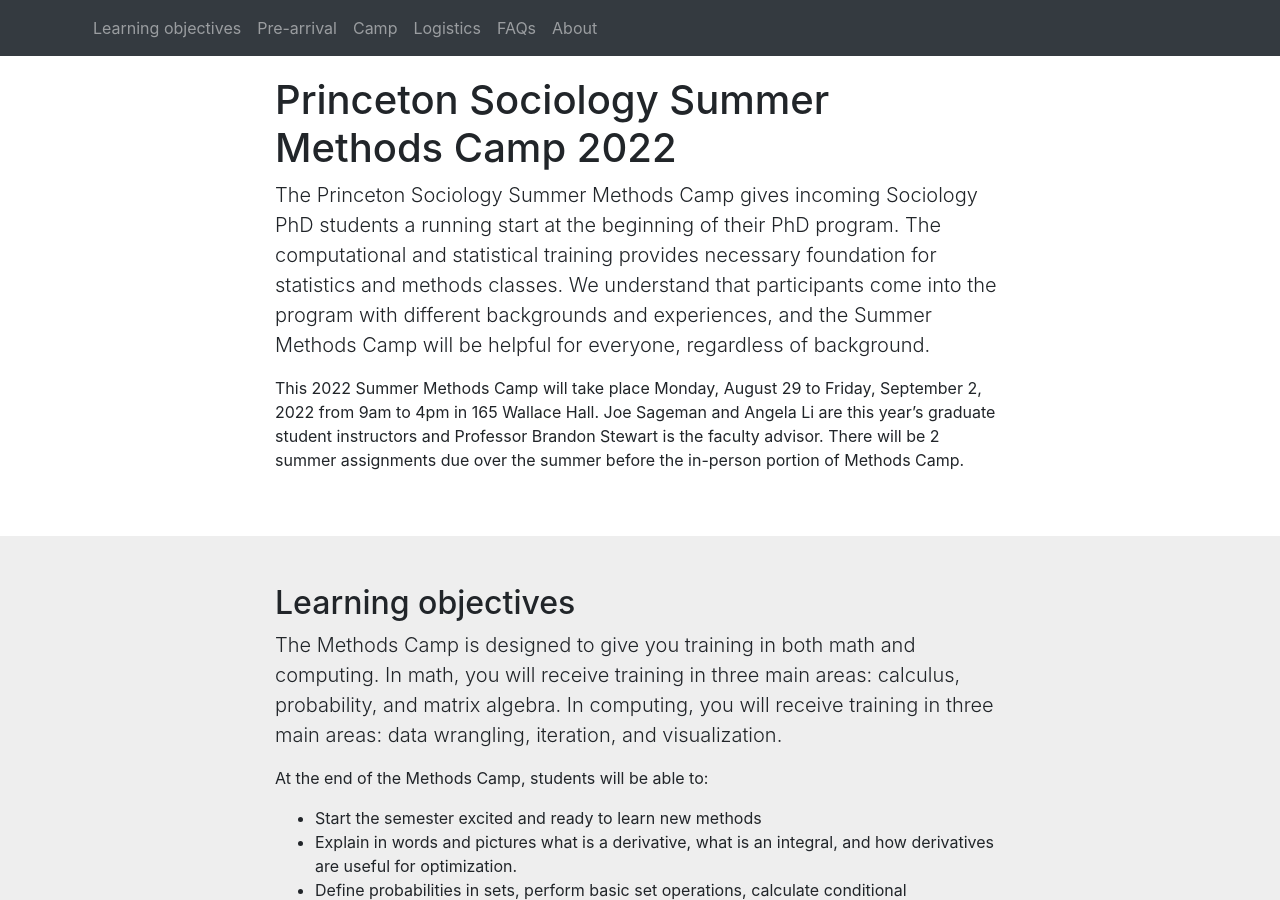
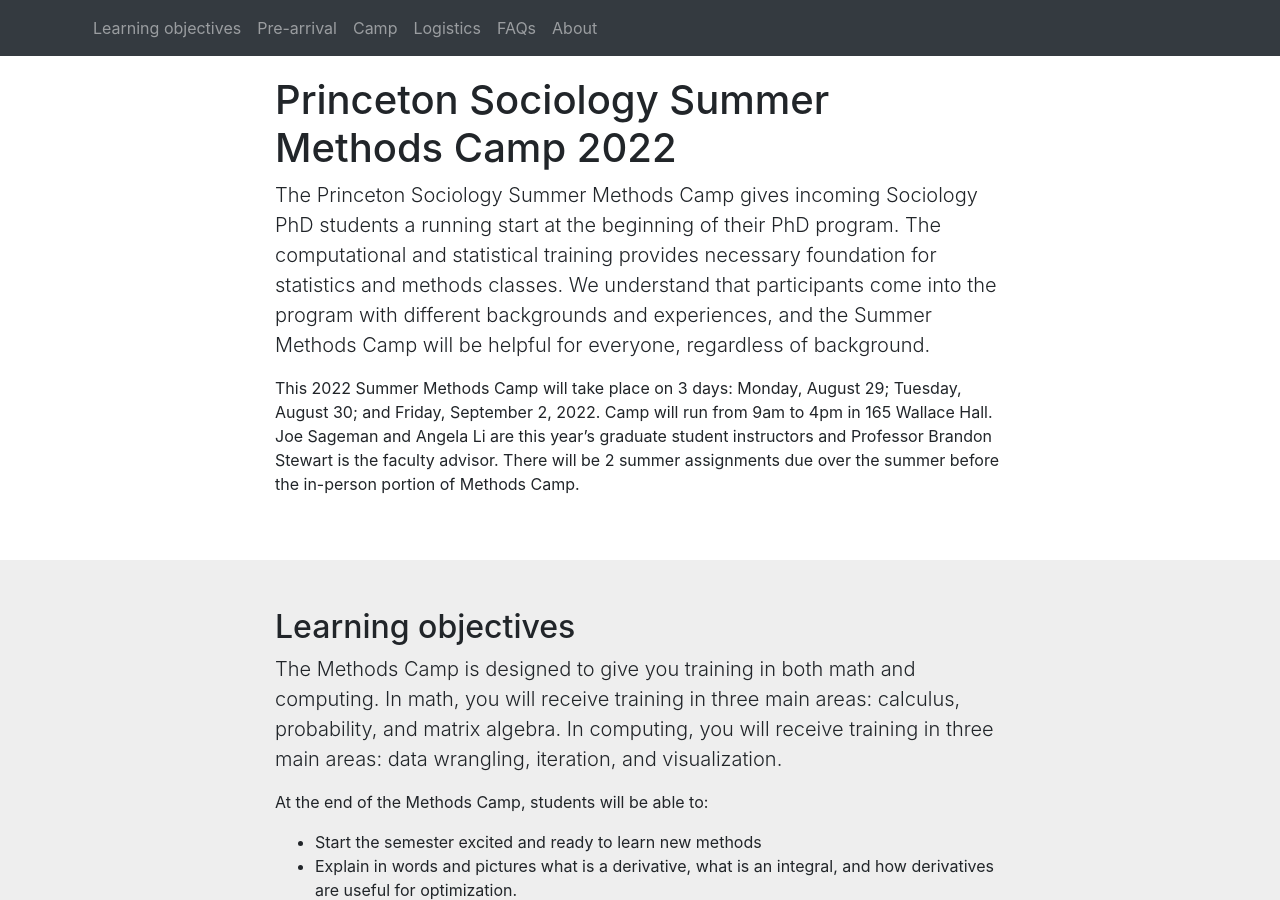
Before and after one commit to bstewart/princeton_methods_camp, a Jekyll site: the page built from index.md, in a window 1280 px wide and 900 px high. Built offline with Jekyll 4.4.1, drawn with Linux system fonts in a browser that asks for light colours.

Commit message:
Update dates

```diff
--- a/index.md
+++ b/index.md
@@ -27,4 +27,4 @@
 
 The Princeton Sociology Summer Methods Camp gives incoming Sociology PhD students a running start at the beginning of their PhD program. The computational and statistical training provides necessary foundation for statistics and methods classes. We understand that participants come into the program with different backgrounds and experiences, and the Summer Methods Camp will be helpful for everyone, regardless of background.
 
-This 2022 Summer Methods Camp will take place Monday, August 29 to Friday, September 2, 2022 from 9am to 4pm in 165 Wallace Hall. Joe Sageman and Angela Li are this year's graduate student instructors and Professor Brandon Stewart is the faculty advisor. There will be 2 summer assignments due over the summer before the in-person portion of Methods Camp.
+This 2022 Summer Methods Camp will take place on 3 days: Monday, August 29; Tuesday, August 30; and Friday, September 2, 2022. Camp will run from 9am to 4pm in 165 Wallace Hall. Joe Sageman and Angela Li are this year's graduate student instructors and Professor Brandon Stewart is the faculty advisor. There will be 2 summer assignments due over the summer before the in-person portion of Methods Camp.
```
